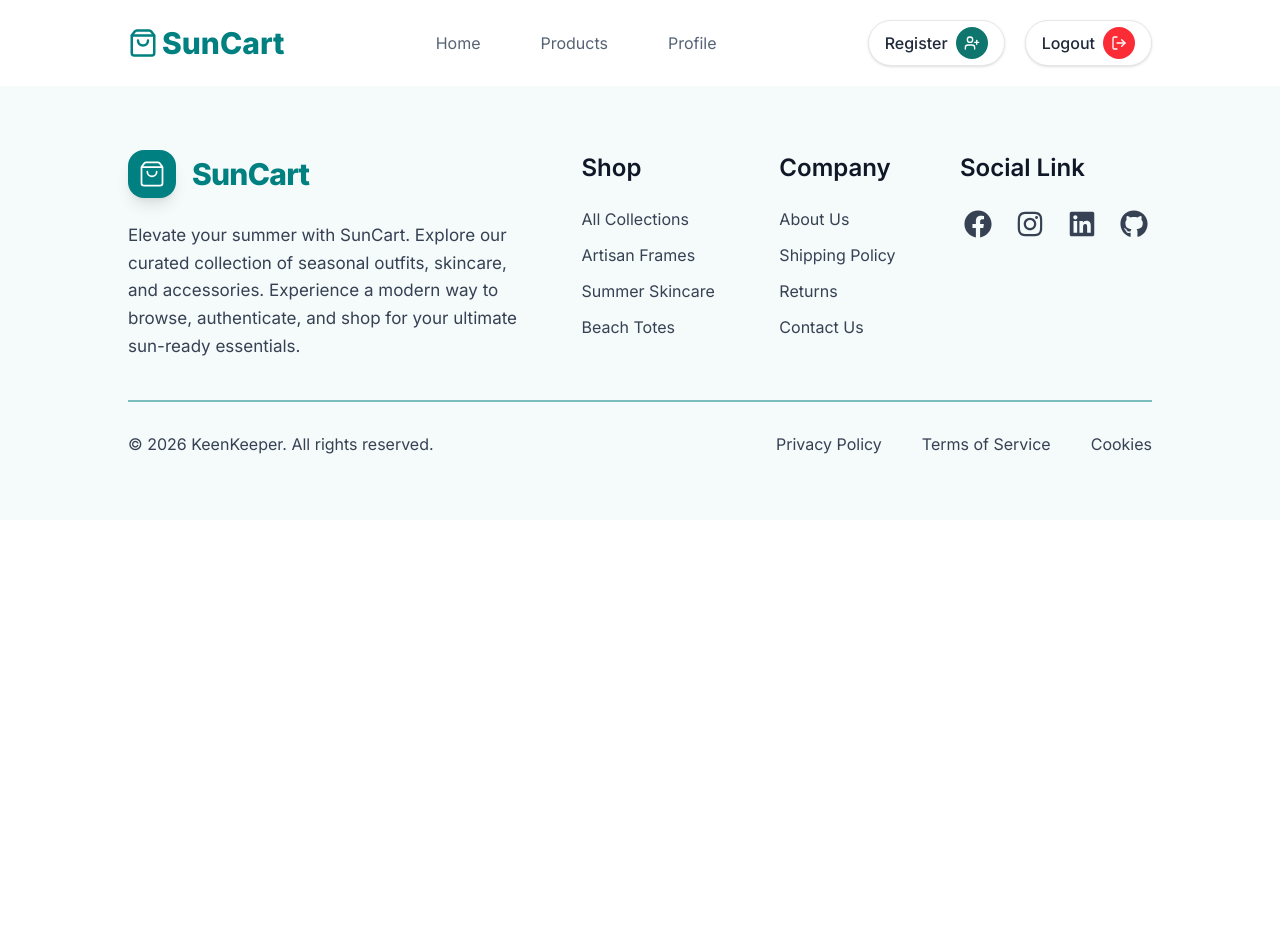
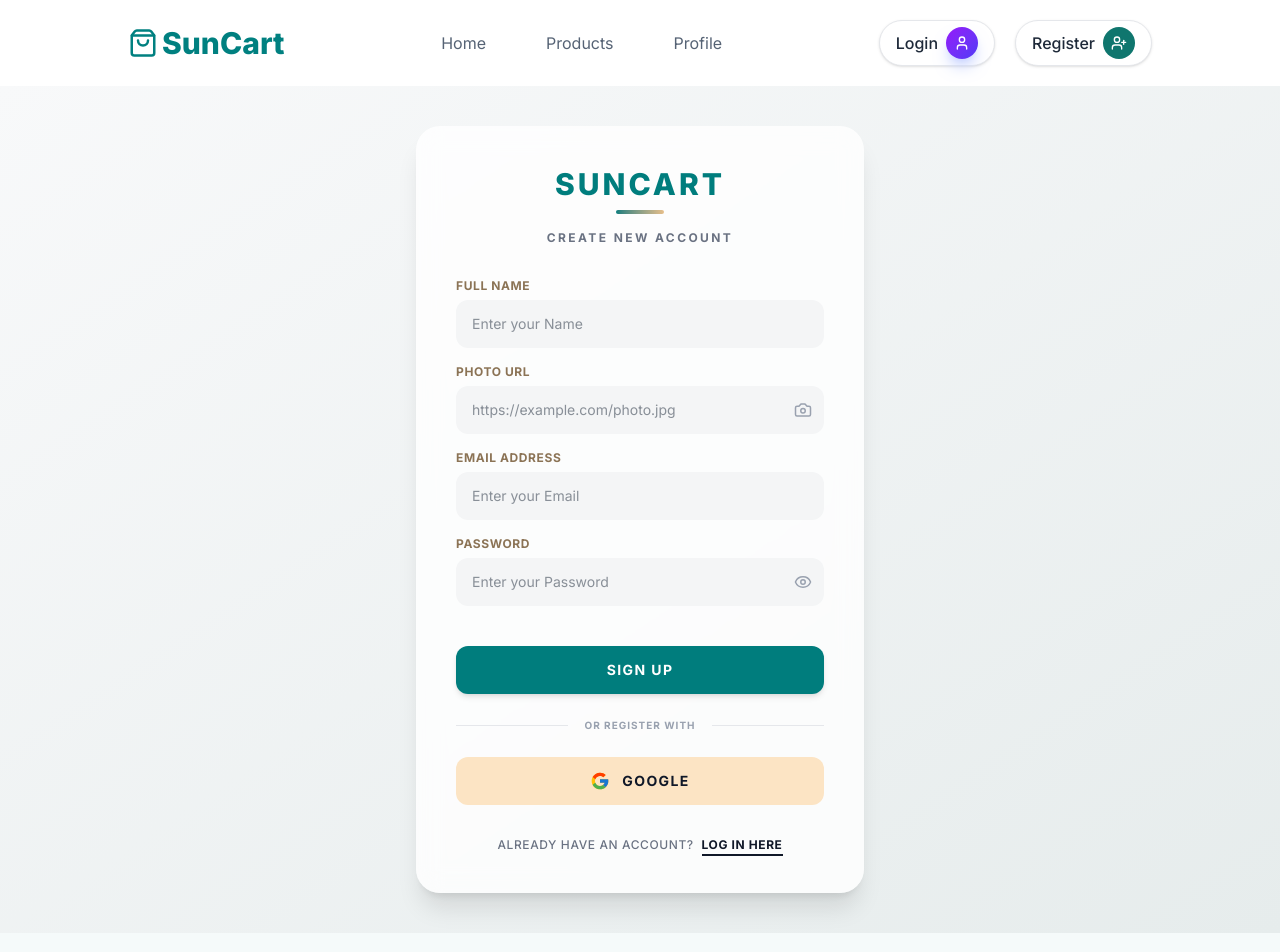
Before and after one commit to Abid-Hossain-Sifat/Assignment8-SunCart, a Next.js app: page /signup in a window 1280 px wide. Shown: the top 952 px of the page. Before the commit the page ends 800 px from the top, so only its background shows below. Built offline with nearby package versions, Linux system fonts and the light colour scheme.

Commit message:
added signup & login Page

```diff
--- a/src/Components/Footer.jsx
+++ b/src/Components/Footer.jsx
@@ -140,12 +140,24 @@
 
       <div className='flex flex-col md:flex-row justify-between items-center gap-4 md:gap-0 text-gray-700 mt-6 md:mt-7.5 text-sm md:text-base text-center md:text-left'>
         <p className='order-2 md:order-1'>
-          © 2026 KeenKeeper. All rights reserved.
+          © 2026 SunCart. All rights reserved.❤️ make with love. build by Abid Hossain Sifat
         </p>
         <ol className='order-1 md:order-2 flex flex-wrap justify-center gap-5 md:gap-10 items-center'>
-          <li>Privacy Policy</li>
-          <li>Terms of Service</li>
-          <li>Cookies</li>
+          <li>
+            <a href="">
+              Privacy Policy
+            </a>
+          </li>
+          <li>
+            <a href="">
+              Terms of Service
+            </a>
+          </li>
+          <li>
+            <a href="">
+              Cookies
+            </a>
+          </li>
         </ol>
       </div>
       </div>
--- a/src/Components/Navbar.jsx
+++ b/src/Components/Navbar.jsx
@@ -19,15 +19,29 @@
         <div className='flex gap-15 text-[#566375]'>
           <Link href="/">Home</Link>
           <Link href="/products/all-products/default">Products</Link>
-          <Link href="/">Profile</Link>
+          <Link href="#">Profile</Link>
         </div>
         <div className='flex gap-5'>
+          <Link href="/login">
+          <button className="group flex items-center gap-2 bg-white rounded-full border border-gray-200 py-1.5 px-4 shadow-sm cursor-pointer transition-all duration-300 hover:shadow-md hover:border-[#4F39F6]">
 
+             <span className="text-gray-800 font-medium group-hover:text-[#4F39F6] transition-colors">
+              Login
+             </span>
+
+              <span className="bg-gradient-to-br from-[#9514FA] to-[#4F39F6] rounded-full p-2 flex items-center justify-center  transition-all duration-300 group-hover:scale-110 group-hover:rotate-12 shadow-lg shadow-indigo-200">
+                <User className="h-4 w-4 text-white" />
+              </span>
+
+          </button>
+          </Link>
+
+          <Link href="/signup">
           <button className="group flex items-center gap-2 bg-white rounded-full border border-gray-200 py-1.5 px-4 shadow-sm cursor-pointer transition-all duration-300 hover:shadow-md hover:border-[#0f766e]">
 
-              <span className="text-gray-800 font-medium group-hover:text-[#0f766e] transition-colors">
+              <p className="text-gray-800 font-medium group-hover:text-[#0f766e] transition-colors">
                 Register
-              </span>
+              </p>
 
               <span className="bg-[#0f766e] rounded-full p-2 flex items-center justify-center
                  transition-all duration-300
@@ -36,9 +50,10 @@
               </span>
 
           </button>
+          </Link>
 
 
-          <button className="group flex items-center gap-2 bg-white rounded-full border     border-gray-200 py-1.5 px-4 shadow-sm cursor-pointer transition-all duration-300 hover:shadow-md hover:border-red-500">
+          {/* <button className="group flex items-center gap-2 bg-white rounded-full border     border-gray-200 py-1.5 px-4 shadow-sm cursor-pointer transition-all duration-300 hover:shadow-md hover:border-red-500">
 
             <span className="text-gray-800 font-medium group-hover:text-red-500 transition-colors">
               Logout
@@ -48,7 +63,7 @@
               <LogOut className="h-4 w-4 text-white" />
             </span>
 
-          </button>
+          </button> */}
         </div>
       </div>
     </div>
--- /dev/null
+++ b/src/app/login/page.jsx
@@ -0,0 +1,94 @@
+import React from 'react';
+import Link from 'next/link';
+import { FcGoogle } from 'react-icons/fc';
+
+const LoginPage = () => {
+  return (
+    <div className="flex min-h-screen items-center justify-center bg-gradient-to-br from-[#f8f9fa] to-[#e6ecec] p-4">
+      <div className="w-full max-w-md rounded-3xl bg-white/80 p-8 shadow-xl backdrop-blur-md sm:p-10">
+
+        {/* Logo */}
+        <div className="mb-6 text-center">
+          <h1 className="text-3xl font-extrabold text-[#007d7d]">SunCart</h1>
+          <div className="mx-auto mt-1 h-1 w-12 rounded-full bg-gradient-to-r from-[#007d7d] to-[#e6be8a]"></div>
+        </div>
+
+        {/* Heading */}
+        <div className="mb-8 text-center">
+          <h2 className="text-2xl font-bold text-gray-900">Welcome Back</h2>
+          <p className="mt-2 text-sm text-gray-600">
+            Your curated collection of Mediterranean lifestyle waits for you.
+          </p>
+        </div>
+
+        {/* Form */}
+        <form className="space-y-5">
+          {/* Email */}
+          <div>
+            <label className="mb-1.5 block text-xs font-bold tracking-wider text-[#8b7355] uppercase">
+              Email Address
+            </label>
+            <input
+              type="email"
+              placeholder="Enter your Gmail"
+              className="w-full rounded-xl bg-[#f4f5f6] px-4 py-3.5 text-sm text-gray-800 outline-none transition-all focus:bg-white focus:ring-2 focus:ring-[#007d7d]/20"
+            />
+          </div>
+
+          {/* Password */}
+          <div>
+            <div className="mb-1.5 flex items-center justify-between">
+              <label className="text-xs font-bold tracking-wider text-[#8b7355] uppercase">
+                Password
+              </label>
+              <Link href="#" className="text-xs font-semibold text-[#007d7d] hover:underline">
+                Forgot?
+              </Link>
+            </div>
+            <input
+              type="password"
+              placeholder="••••••••"
+              className="w-full rounded-xl bg-[#f4f5f6] px-4 py-3.5 text-sm text-gray-800 outline-none transition-all focus:bg-white focus:ring-2 focus:ring-[#007d7d]/20"
+            />
+          </div>
+
+          {/* Sign In Button */}
+          <button
+            type="submit"
+            className="mt-6 w-full rounded-xl bg-[#007d7d] py-3.5 text-sm font-semibold text-white shadow-md transition-all hover:bg-[#006868] hover:shadow-lg active:scale-[0.98]"
+          >
+            Sign In
+          </button>
+        </form>
+
+        {/* 2nd part  */}
+        <div className="my-8 flex items-center">
+          <div className="flex-1 border-t border-gray-200"></div>
+          <p className="px-4 text-[10px] font-semibold text-gray-400 uppercase tracking-widest">
+            Or continue with
+          </p>
+          <div className="flex-1 border-t border-gray-200"></div>
+        </div>
+
+        {/* Google Button */}
+        <button
+          type="button"
+          className="flex w-full items-center justify-center gap-3 rounded-xl bg-[#fce4c4] py-3.5 text-sm font-bold text-gray-900 transition-all hover:bg-[#fbd6a6] active:scale-[0.98]"
+        >
+          <FcGoogle className="text-xl" />
+          Sign in with Google
+        </button>
+
+        {/* Footer */}
+        <p className="mt-8 text-center text-sm font-medium text-gray-600">
+          Don't have an account?{' '}
+          <Link href="/signup" className="font-bold text-[#007d7d] hover:underline">
+            Register
+          </Link>
+        </p>
+      </div>
+    </div>
+  );
+};
+
+export default LoginPage;
--- a/src/app/signup/page.jsx
+++ b/src/app/signup/page.jsx
@@ -1,11 +1,122 @@
-import React from 'react'
+import React from 'react';
+import Link from 'next/link';
+import { FcGoogle } from 'react-icons/fc';
+import { Camera, Eye } from 'lucide-react';
 
-const SigninPage = () => {
+const SignupPage = () => {
   return (
-    <div>
+    <div className="flex min-h-screen items-center justify-center bg-gradient-to-br from-[#f8f9fa] to-[#e6ecec] p-4 py-10">
+      <div className="w-full max-w-md rounded-3xl bg-white/80 p-8 shadow-xl backdrop-blur-md sm:p-10">
 
+        {/* Heading*/}
+        <div className="mb-8 text-center">
+          <h1 className="text-3xl font-extrabold tracking-widest text-[#007d7d]">SUNCART</h1>
+          <div className="mx-auto mt-2 h-1 w-12 rounded-full bg-gradient-to-r from-[#007d7d] to-[#e6be8a]"></div>
+          <h2 className="mt-4 text-xs font-bold tracking-[0.2em] text-gray-500 uppercase">
+            Create New Account
+          </h2>
+        </div>
+
+        {/* Form */}
+        <form className="space-y-4">
+          {/* Details */}
+          <div>
+            <label className="mb-1.5 block text-xs font-bold tracking-wider text-[#8b7355] uppercase">
+              Full Name
+            </label>
+            <input
+              type="text"
+              placeholder="Enter your Name"
+              className="w-full rounded-xl bg-[#f4f5f6] px-4 py-3.5 text-sm text-gray-800 outline-none transition-all focus:bg-white focus:ring-2 focus:ring-[#007d7d]/20"
+            />
+          </div>
+
+
+          <div>
+            <label className="mb-1.5 block text-xs font-bold tracking-wider text-[#8b7355] uppercase">
+              Photo URL
+            </label>
+            <div className="relative">
+              <input
+                type="url"
+                placeholder="https://example.com/photo.jpg"
+                className="w-full rounded-xl bg-[#f4f5f6] py-3.5 pl-4 pr-10 text-sm text-gray-800 outline-none transition-all focus:bg-white focus:ring-2 focus:ring-[#007d7d]/20"
+              />
+              <div className="absolute inset-y-0 right-3 flex items-center text-gray-400">
+                <Camera size={18} />
+              </div>
+            </div>
+          </div>
+
+
+          <div>
+            <label className="mb-1.5 block text-xs font-bold tracking-wider text-[#8b7355] uppercase">
+              Email Address
+            </label>
+            <input
+              type="email"
+              placeholder="Enter your Email"
+              className="w-full rounded-xl bg-[#f4f5f6] px-4 py-3.5 text-sm text-gray-800 outline-none transition-all focus:bg-white focus:ring-2 focus:ring-[#007d7d]/20"
+            />
+          </div>
+
+
+          <div>
+            <label className="mb-1.5 block text-xs font-bold tracking-wider text-[#8b7355] uppercase">
+              Password
+            </label>
+            <div className="relative">
+              <input
+                type="password"
+                placeholder="Enter your Password"
+                className="w-full rounded-xl bg-[#f4f5f6] py-3.5 pl-4 pr-10 text-sm text-gray-800 outline-none transition-all focus:bg-white focus:ring-2 focus:ring-[#007d7d]/20"
+              />
+              <button
+                type="button"
+                className="absolute inset-y-0 right-3 flex items-center text-gray-400 hover:text-[#007d7d] transition-colors"
+              >
+                <Eye size={18} />
+              </button>
+            </div>
+          </div>
+
+          {/* Button */}
+          <button
+            type="submit"
+            className="mt-6 w-full rounded-xl bg-[#007d7d] py-3.5 text-sm font-bold tracking-widest text-white shadow-md transition-all hover:bg-[#006868] hover:shadow-lg active:scale-[0.98] uppercase"
+          >
+            Sign Up
+          </button>
+        </form>
+
+        {/* 2nd part */}
+        <div className="my-6 flex items-center">
+          <div className="flex-1 border-t border-gray-200"></div>
+          <span className="px-4 text-[10px] font-bold text-gray-400 uppercase tracking-widest">
+            Or register with
+          </span>
+          <div className="flex-1 border-t border-gray-200"></div>
+        </div>
+
+        {/* Google */}
+        <button
+          type="button"
+          className="flex w-full items-center justify-center gap-3 rounded-xl bg-[#fce4c4] py-3.5 text-sm font-bold tracking-widest text-gray-900 transition-all hover:bg-[#fbd6a6] active:scale-[0.98] uppercase"
+        >
+          <FcGoogle className="text-xl" />
+          Google
+        </button>
+
+        {/* Have account? */}
+        <p className="mt-8 text-center text-xs font-medium tracking-wider text-gray-500 uppercase">
+          Already have an account?{' '}
+          <Link href="/login" className="ml-1 font-bold text-gray-900 border-b-2 border-gray-900 hover:text-[#007d7d] hover:border-[#007d7d] transition-colors pb-0.5">
+            Log in here
+          </Link>
+        </p>
+      </div>
     </div>
-  )
-}
+  );
+};
 
-export default SigninPage
+export default SignupPage;
```
